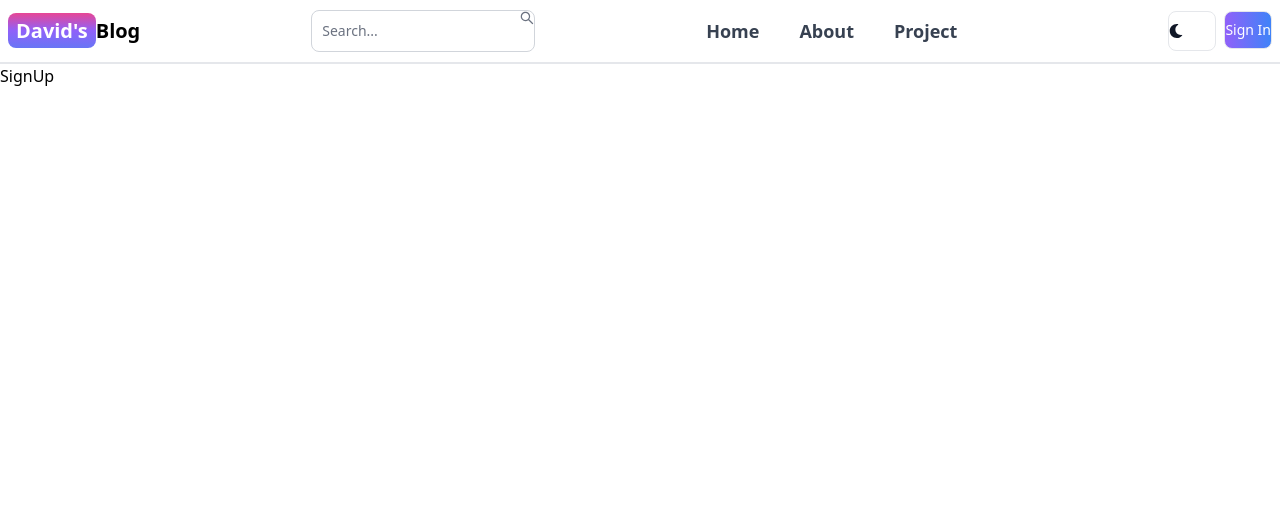
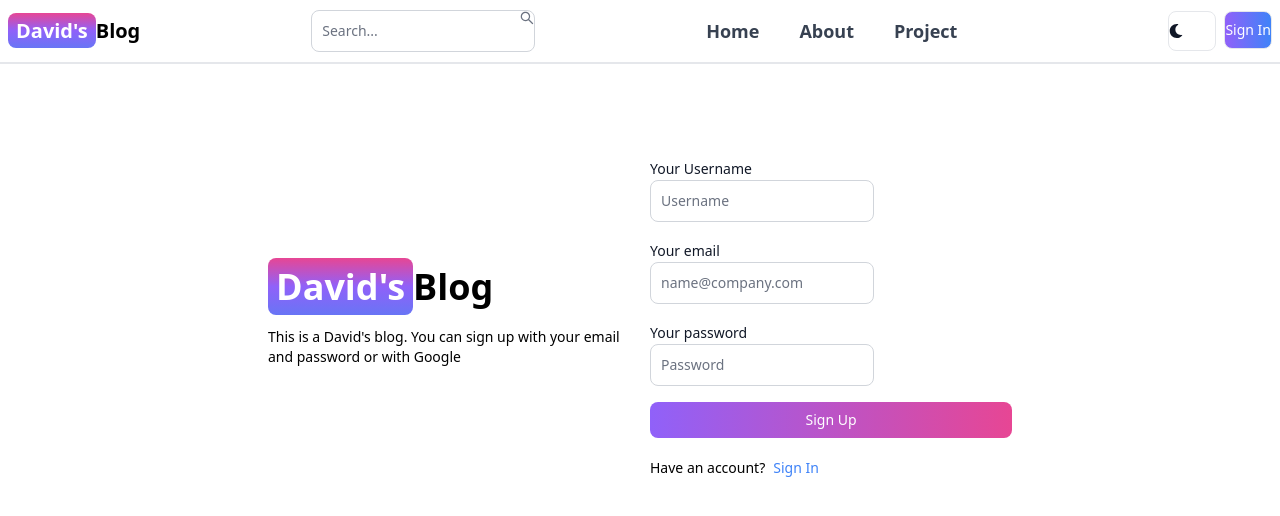
Before and after one commit to david-cung/blog, a React (Vite) app: page /sign-up in a window 1280 px wide. Shown: the top 516 px of the page. Built offline with nearby package versions, Linux system fonts and the light colour scheme.

Commit message:
Create sign up page UI

```diff
--- a/src/pages/SignUp.tsx
+++ b/src/pages/SignUp.tsx
@@ -1,3 +1,56 @@
+import { Button, Label, TextInput } from "flowbite-react";
+import { Link } from "react-router-dom";
+
 export default function SignUp() {
-  return <div>SignUp</div>;
+  return (
+    <div className='min-h-screen mt-20'>
+      <div className='flex p-3 max-w-3xl mx-auto flex-col md:flex-row md:items-center gap-5'>
+        <div className='flex-1'>
+          <Link to='/' className='font-bold dark:text-white text-4xl'>
+            <span
+              className='px-2 py-1 bg-gradient-to-t from-indigo-500
+         via-purple-500 to-pink-500 rounded-lg text-white'
+            >
+              David's
+            </span>
+            Blog
+          </Link>
+          <p className='text-sm mt-5'>
+            This is a David's blog. You can sign up with your email and password
+            or with Google
+          </p>
+        </div>
+
+        <div className='flex-1'>
+          <form className='flex flex-col gap-4'>
+            <div className=''>
+              <Label value='Your Username' className='' />
+              <TextInput type='text' placeholder='Username' id='username' />
+            </div>
+            <div className=''>
+              <Label value='Your email' className='' />
+              <TextInput
+                type='text'
+                placeholder='name@company.com'
+                id='email'
+              />
+            </div>
+            <div className=''>
+              <Label value='Your password' className='' />
+              <TextInput type='text' placeholder='Password' id='password' />
+            </div>
+            <Button gradientDuoTone='purpleToPink' type='submit'>
+              Sign Up
+            </Button>
+          </form>
+          <div className='flex gap-2 text-sm mt-5'>
+            <span>Have an account?</span>
+            <Link to='/sign-in' className='text-blue-500'>
+              Sign In
+            </Link>
+          </div>
+        </div>
+      </div>
+    </div>
+  );
 }
```
